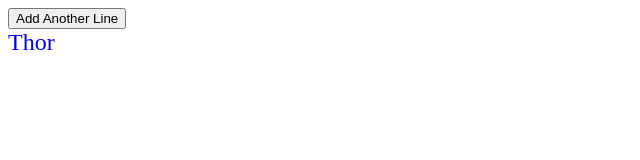
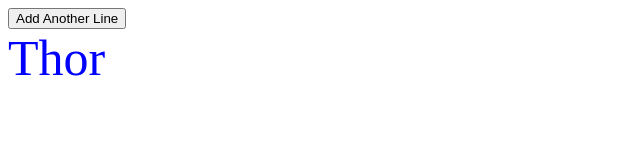
Before and after one commit to Toorq91/Oppgaver, a plain HTML site: page Opg. Terje HTML - returverdi/ChatGPTParametre.html in a window 1280 px wide. Both pictures are taken after a click on the button "Add Another Line". Shown: the whole page, without its empty margins (0-640 px from the left). Drawn offline with Linux system fonts and the light colour scheme.

Commit message:
Update ChatGPTParametre.html

```diff
--- a/Opg. Terje HTML - returverdi/ChatGPTParametre.html
+++ b/Opg. Terje HTML - returverdi/ChatGPTParametre.html
@@ -15,17 +15,32 @@
             { text: 'walks', color: 'green' },
             { text: 'in', color: 'red' },
             { text: 'the', color: 'purple' },
-            { text: 'woods', color: 'orange' }
+            { text: 'woods', color: 'orange' },
+            { text: 'and', color: 'pink' },
+            { text: 'feels', color: 'lightgray' },
+            { text: 'all', color: 'gray' },
+            { text: 'alone', color: 'black' },
         ];
 
         var currentWordIndex = 0; // Start from 1 to skip 'Thor'
 
     function addAnotherLine() {
         if (currentWordIndex < words.length) {
+            var wordObj = words[currentWordIndex];
+            addSomethingA('div', wordObj.text, wordObj.color, '50px');
+            currentWordIndex++;
+        }
+    }
+
+    function addSomethingA(tagName, content, color, fontSize) {
+        if (currentWordIndex < words.length) {
             var appDiv = document.getElementById('app');
-            var wordObj = words[currentWordIndex];
-            appDiv.innerHTML += `<div style="color: ${wordObj.color}; font-size: 24px">${wordObj.text}</div>`;
-            currentWordIndex++;
+            var newElement = document.createElement(tagName);
+            newElement.style.color = color;
+            newElement.style.fontSize = fontSize;
+            newElement.textContent = content;
+            appDiv.appendChild(newElement);
+
         }
     }
 
```
